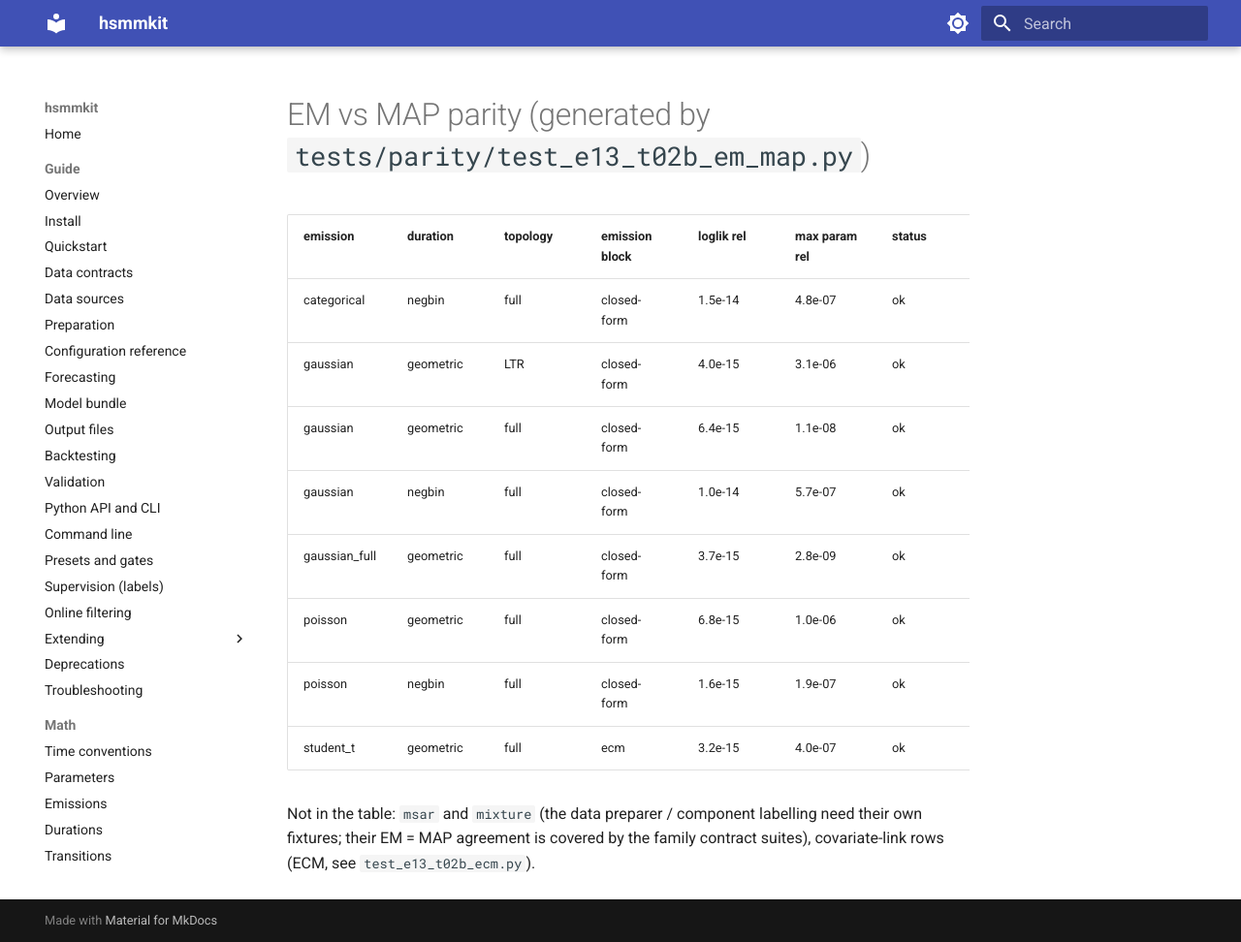
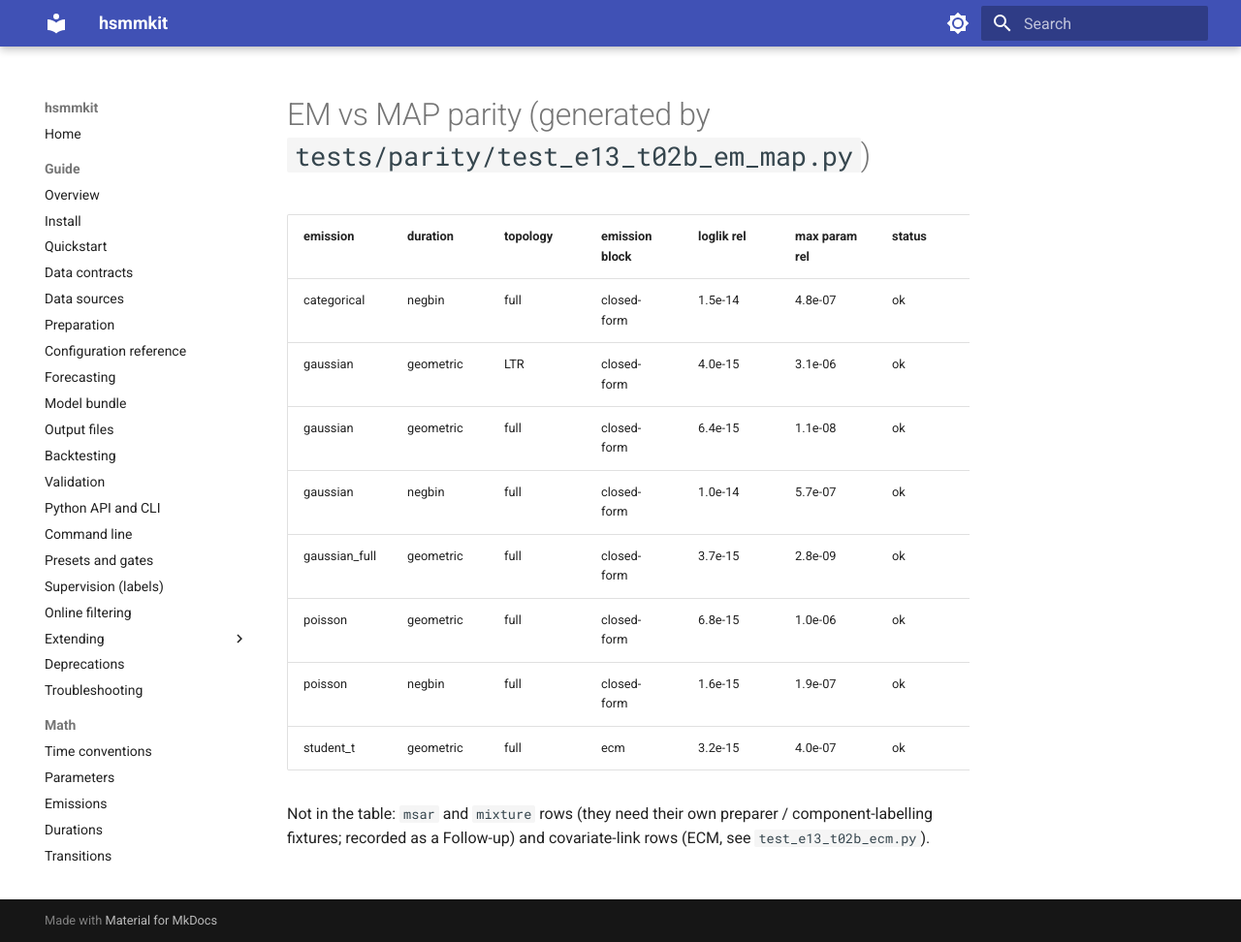
Before and after one commit to AinoLampe/hsmmkit, an MkDocs documentation site: the page built from docs/generated/em_parity.md, in a window 1280 px wide and 972 px high. Shown: the whole window at 97% size. Built offline with MkDocs 1.6.1 and Material for MkDocs 9.7.7, drawn with Linux system fonts in a browser that asks for light colours.

```diff
--- a/docs/generated/em_parity.md
+++ b/docs/generated/em_parity.md
@@ -11,5 +11,5 @@
 | poisson | negbin | full | closed-form | 1.6e-15 | 1.9e-07 | ok |
 | student_t | geometric | full | ecm | 3.2e-15 | 4.0e-07 | ok |
 
-Not in the table: `msar` and `mixture` (the data preparer / component labelling need their own
-fixtures; their EM = MAP agreement is covered by the family contract suites), covariate-link rows (ECM, see `test_e13_t02b_ecm.py`).
+Not in the table: `msar` and `mixture` rows (they need their own preparer / component-labelling
+fixtures; recorded as a Follow-up) and covariate-link rows (ECM, see `test_e13_t02b_ecm.py`).
```
